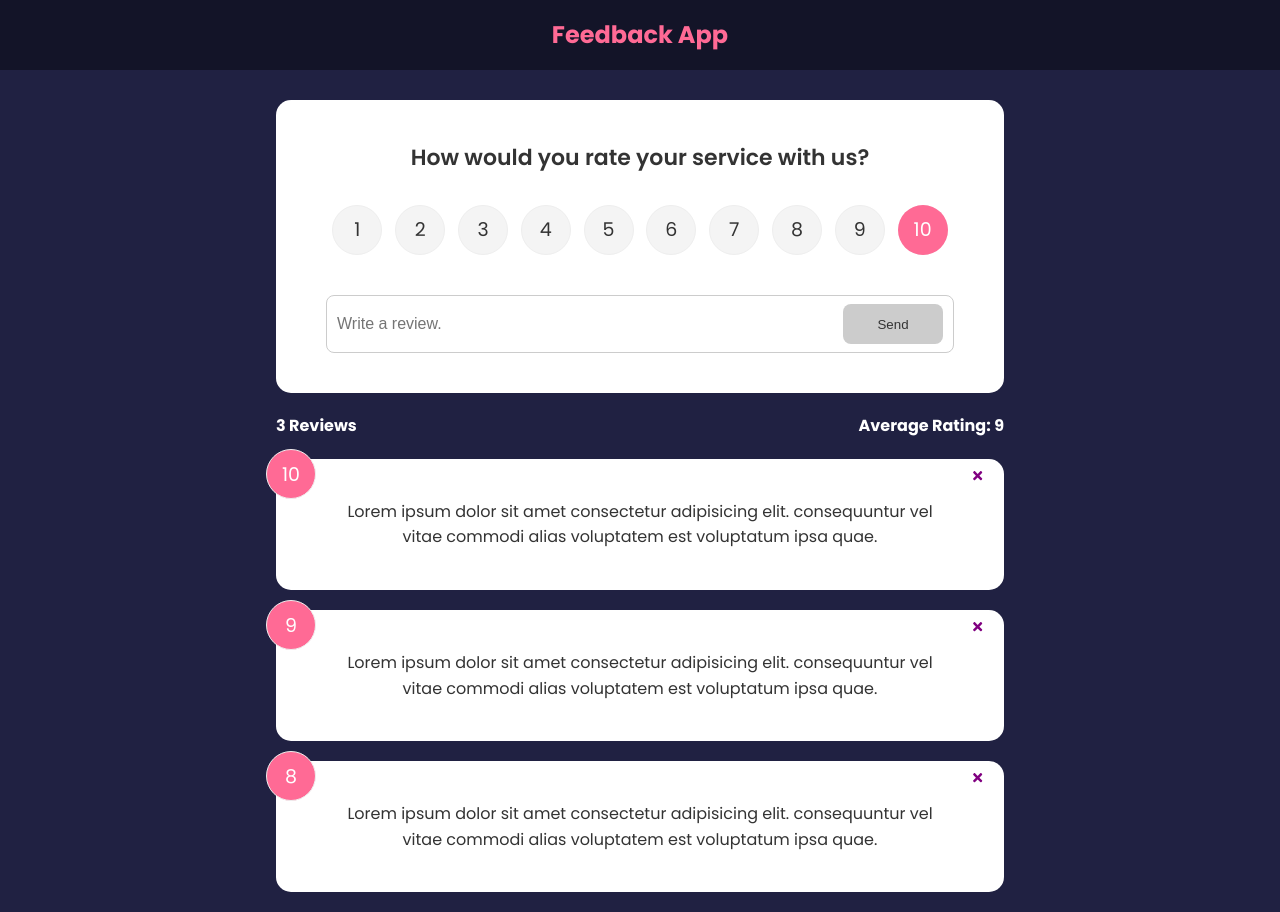
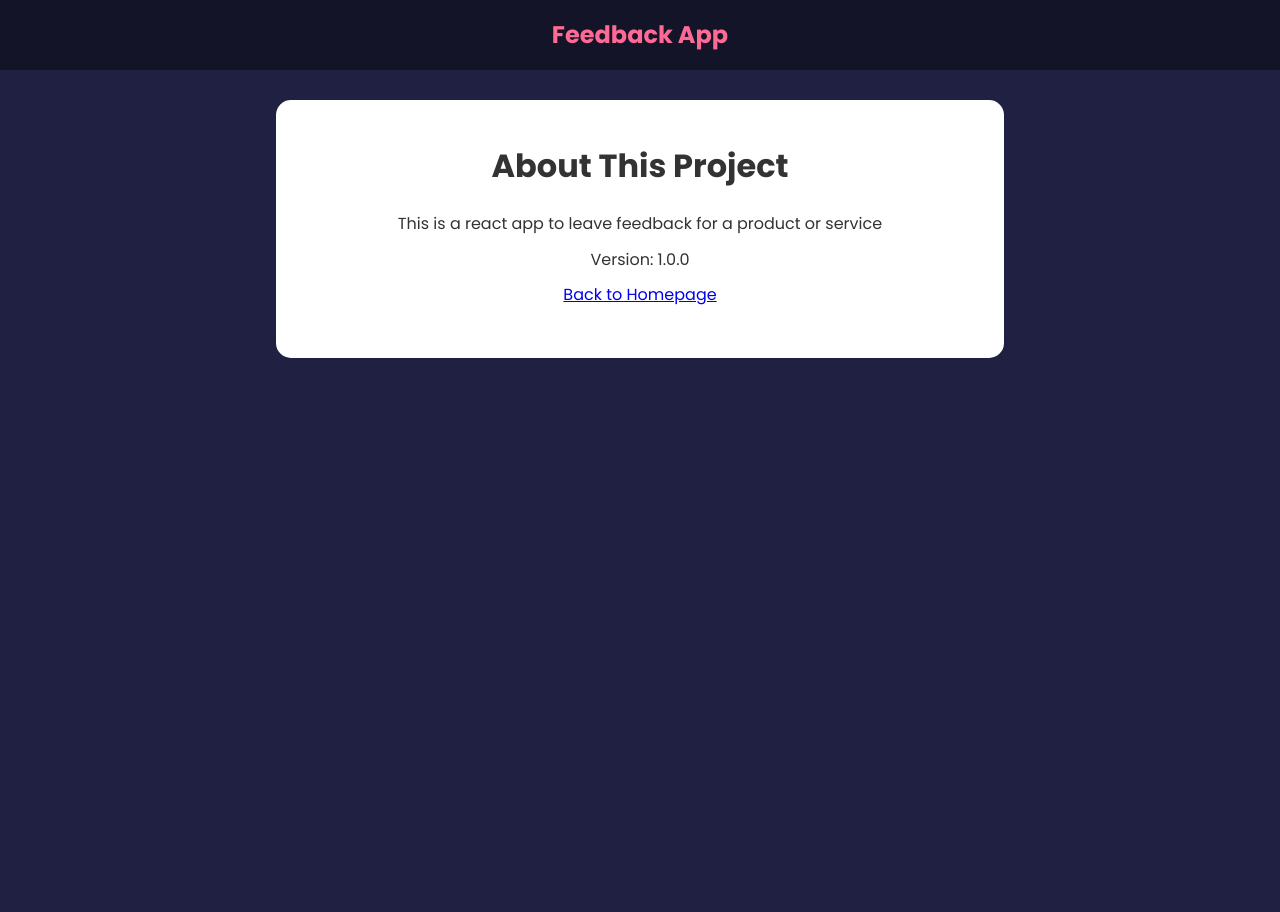
Before and after one commit to Owhab/Feedback-App, a React (Create React App) app: page /about in a window 1280 px wide. After the commit the page ends 800 px from the top, so only its background shows below. Built offline with nearby package versions, Linux system fonts and the light colour scheme.

Commit message:
Added React Router Dom and Created About Page

```diff
--- a/package.json
+++ b/package.json
@@ -10,6 +10,7 @@
     "react": "^17.0.2",
     "react-dom": "^17.0.2",
     "react-icons": "^4.3.1",
+    "react-router-dom": "^6.2.1",
     "react-scripts": "5.0.0",
     "uuid": "^8.3.2",
     "web-vitals": "^2.1.4"
--- a/src/App.js
+++ b/src/App.js
@@ -6,7 +6,8 @@
 import FeedbackStats from "./components/FeedbackStats";
 import FeedbackForm from "./components/FeedbackForm";
 import { v4 as uuidv4 } from "uuid";
-
+import { BrowserRouter as Router, Routes, Route, Link } from "react-router-dom";
+import AboutPage from "./pages/AboutPage";
 function App() {
   const [feedback, setFeedback] = useState(FeedbackData);
 
@@ -21,13 +22,29 @@
   };
   return (
     <div className="App">
-      <Header />
+      <Router>
+        <Header />
 
-      <div className="container">
-        <FeedbackForm handleAdd={addFeedback} />
-        <FeedbackStats feedback={feedback} />
-        <FeedbackList feedback={feedback} handleDelete={deleteFeedback} />
-      </div>
+        <div className="container">
+          <Routes>
+            <Route
+              path="/"
+              element={
+                <>
+                  <FeedbackForm handleAdd={addFeedback} />
+                  <FeedbackStats feedback={feedback} />
+                  <FeedbackList
+                    feedback={feedback}
+                    handleDelete={deleteFeedback}
+                  />
+                  <Link to="about">About this projects</Link>
+                </>
+              }
+            />
+            <Route path="about" element={<AboutPage />} />
+          </Routes>
+        </div>
+      </Router>
     </div>
   );
 }
--- /dev/null
+++ b/src/pages/AboutPage.js
@@ -0,0 +1,20 @@
+import React from "react";
+import { Link } from "react-router-dom";
+import Card from "../components/shared/Card";
+
+const AboutPage = () => {
+  return (
+    <Card>
+      <div className="about">
+        <h1>About This Project</h1>
+        <p>This is a react app to leave feedback for a product or service</p>
+        <p>Version: 1.0.0</p>
+        <p>
+          <Link to="/">Back to Homepage</Link>{" "}
+        </p>
+      </div>
+    </Card>
+  );
+};
+
+export default AboutPage;
```
Also changed, not shown: 1 other file (tests, documents, lock files or other folders).
